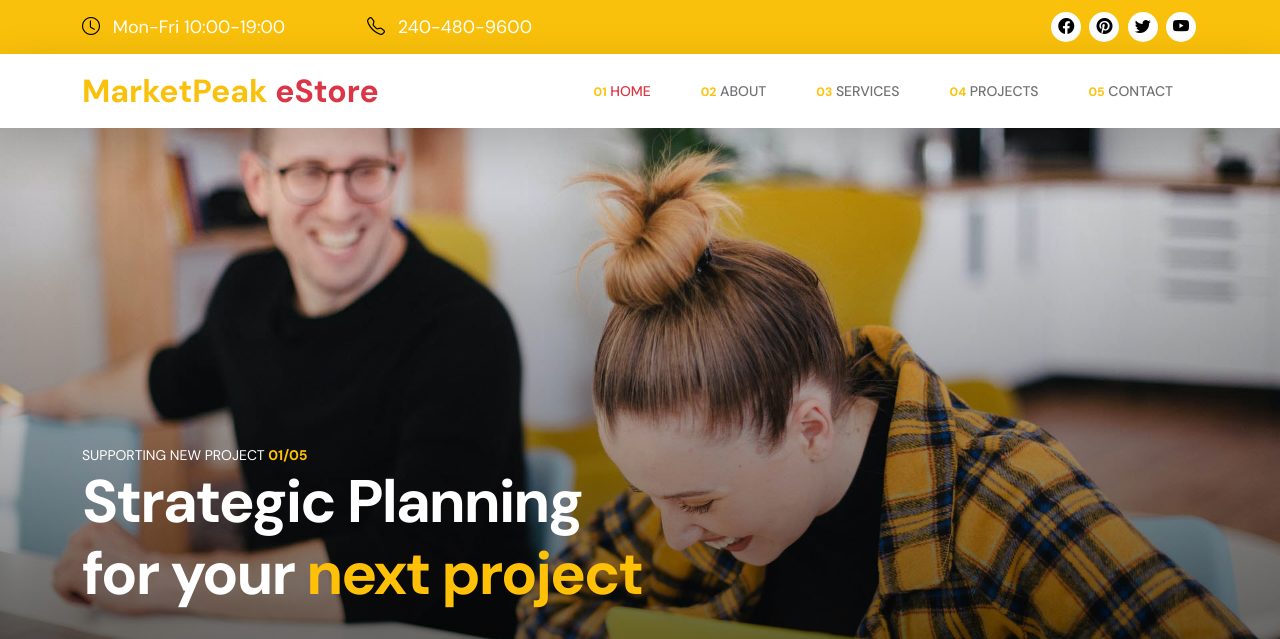
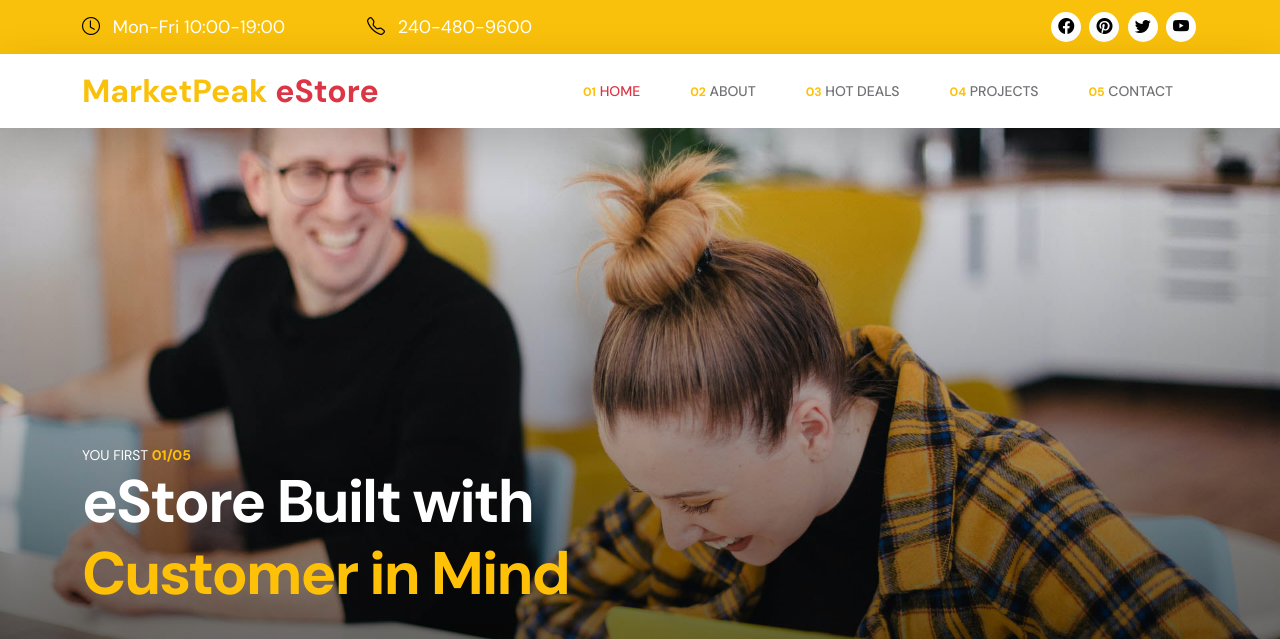
Before and after one commit to iambookey/MarketPeak_Ecommerce, a plain HTML site: page index.html in a window 1280 px wide. Shown: the top 639 px of the page. Drawn offline with Linux system fonts and the light colour scheme.

Commit message:
Add new features or fix bugs

```diff
--- a/index.html
+++ b/index.html
@@ -94,7 +94,7 @@ Free Bootstrap 5 HTML Template
                         </li>
 
                         <li class="nav-item">
-                            <a class="nav-link click-scroll" href="#section_3"><small class="small-title"><strong class="text-warning">03</strong></small> Services</a>
+                            <a class="nav-link click-scroll" href="#section_3"><small class="small-title"><strong class="text-warning">03</strong></small> Hot Deals</a>
                         </li>
 
                         <li class="nav-item">
@@ -143,9 +143,9 @@ Free Bootstrap 5 HTML Template
                                 <div class="carousel-item">
                                     <div class="container position-relative h-100">
                                         <div class="carousel-caption d-flex flex-column justify-content-center">
-                                            <small class="small-title">Supporting New Project <strong class="text-warning">01/05</strong></small>
+                                            <small class="small-title">You First <strong class="text-warning">01/05</strong></small>
 
-                                            <h1>Strategic Planning for your <span class="text-warning">next project</span></h1>
+                                            <h1>eStore Built with <span class="text-warning">Customer in Mind</span></h1>
 
                                             <div class="d-flex align-items-center mt-4">
                                                 <a class="custom-btn btn custom-link" href="#section_2">Explore Capabilities</a>
```
